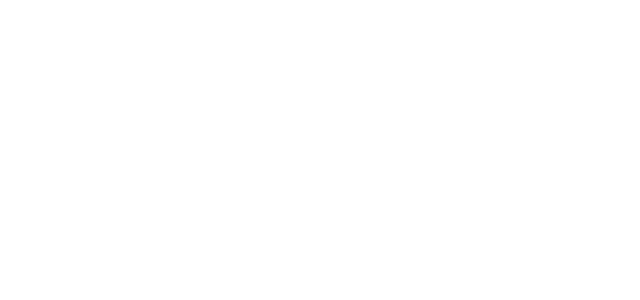
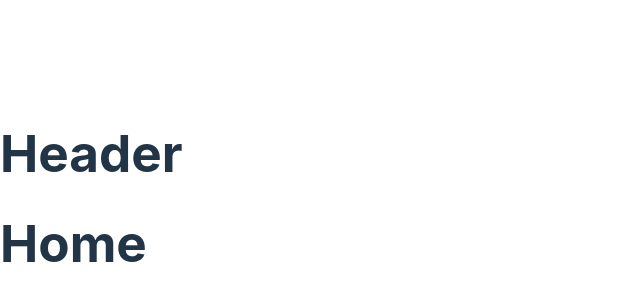
Before and after one commit to Gabriel-Souza2/Ignite-Timer, a React (Vite) app: page / in a window 1280 px wide. Shown: the part 202-502 px from the top of the page, without its empty margins (0-640 px from the left). Built offline with nearby package versions, Linux system fonts and the light colour scheme.

Commit message:
Criando rotas e layout de rotas

```diff
--- a/package.json
+++ b/package.json
@@ -12,6 +12,7 @@
   "dependencies": {
     "react": "^18.2.0",
     "react-dom": "^18.2.0",
+    "react-router-dom": "^6.3.0",
     "styled-components": "^5.3.5"
   },
   "devDependencies": {
--- a/src/App.tsx
+++ b/src/App.tsx
@@ -1,6 +1,14 @@
+import { BrowserRouter } from 'react-router-dom'
 import { ThemeProvider } from 'styled-components'
+import { Router } from './Router'
 import { defaultTheme } from './styles/theme/default'
 
 export function App() {
-  return <ThemeProvider theme={defaultTheme}></ThemeProvider>
+  return (
+    <ThemeProvider theme={defaultTheme}>
+      <BrowserRouter>
+        <Router />
+      </BrowserRouter>
+    </ThemeProvider>
+  )
 }
--- /dev/null
+++ b/src/Router.tsx
@@ -0,0 +1,15 @@
+import { Routes, Route } from 'react-router-dom'
+import { DefaultLayout } from './layouts/DefaultLayout'
+import { History } from './pages/History'
+import { Home } from './pages/Home'
+
+export function Router() {
+  return (
+    <Routes>
+      <Route path="/" element={<DefaultLayout />}>
+        <Route path="/" element={<Home />} />
+        <Route path="/history" element={<History />} />
+      </Route>
+    </Routes>
+  )
+}
--- /dev/null
+++ b/src/components/Header/index.tsx
@@ -0,0 +1,3 @@
+export function Header() {
+  return <h1>Header</h1>
+}
--- /dev/null
+++ b/src/layouts/DefaultLayout.tsx
@@ -0,0 +1,11 @@
+import { Outlet } from 'react-router-dom'
+import { Header } from '../components/Header'
+
+export function DefaultLayout() {
+  return (
+    <div>
+      <Header />
+      <Outlet />
+    </div>
+  )
+}
--- /dev/null
+++ b/src/pages/History.tsx
@@ -0,0 +1,3 @@
+export function History() {
+  return <h1>History</h1>
+}
--- /dev/null
+++ b/src/pages/Home.tsx
@@ -0,0 +1,3 @@
+export function Home() {
+  return <h1>Home</h1>
+}
```
Also changed, not shown: 1 other file (tests, documents, lock files or other folders).
